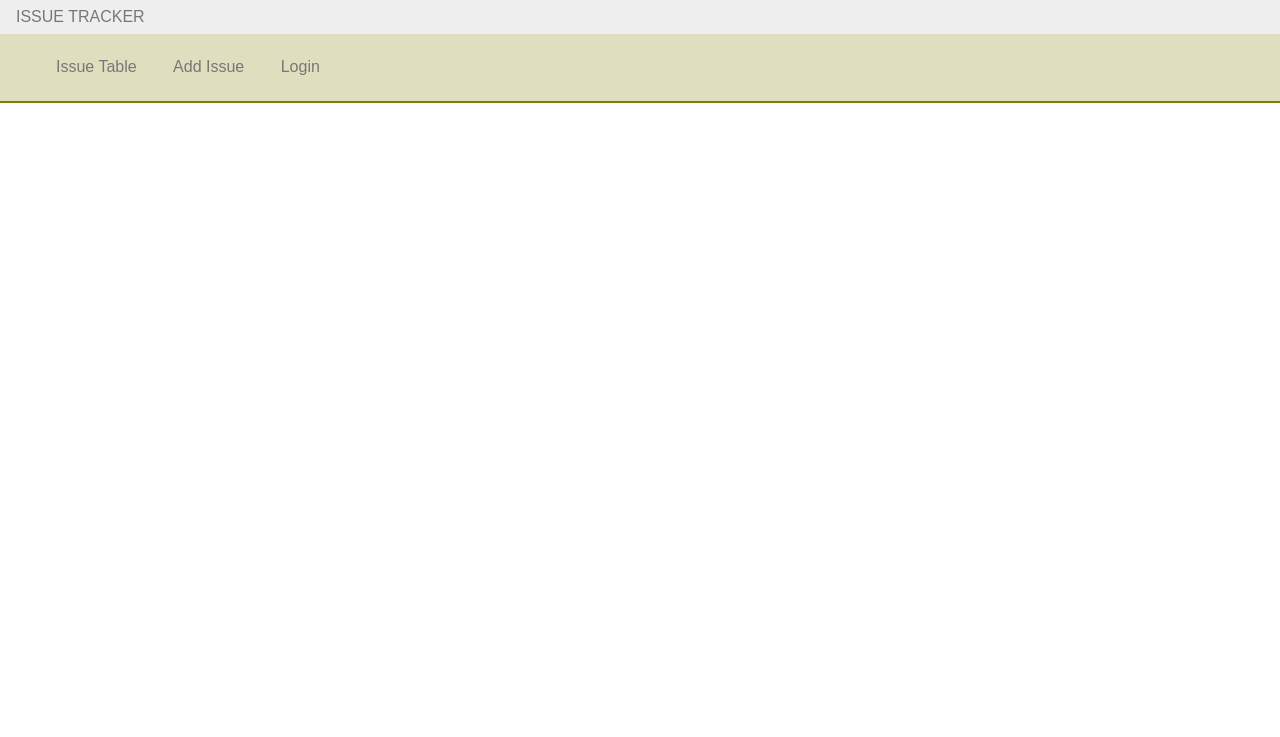
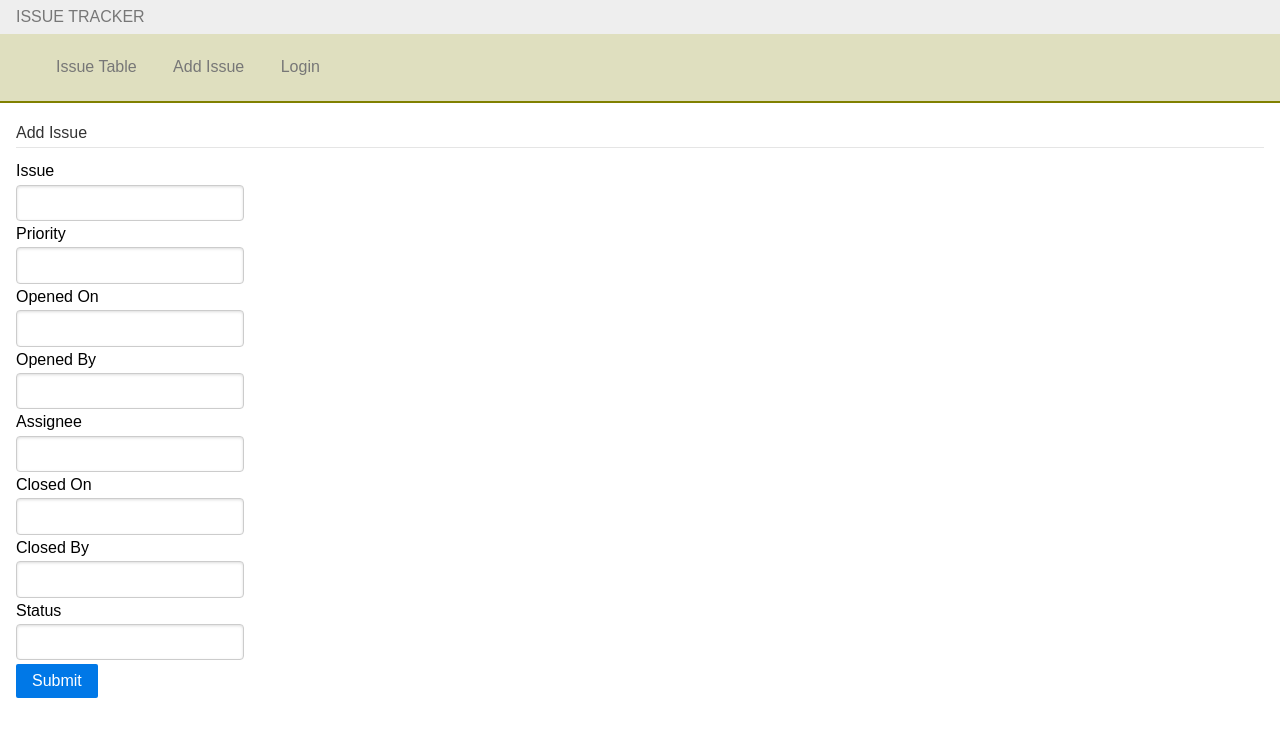
Before and after one commit to hobbs131/Issue_Tracker, a Flask app: template templates/add_issue.html in a window 1280 px wide. Shown: the top 737 px of the page. Run offline with Flask 2, Linux system fonts and the light colour scheme; the template is opened without the code that fills it, so the values that code supplies are empty; some libraries are stand-ins or nearby versions.

Commit message:
Project ready for group check-in

```diff
--- a/schema.sql
+++ b/schema.sql
@@ -1,13 +1,13 @@
 drop table issues;
 
 create table issues (
-  number SERIAL PRIMARY KEY,
+  id SERIAL PRIMARY KEY,
   issue varchar(255),
   priority varchar(255),
-  opened_on DATE,
+  opened_on varchar(255),
   opened_by varchar(255),
   assignee varchar(255),
-  closed_on DATE,
+  closed_on varchar(255),
   closed_by varchar(255),
   status varchar(255)
 );
--- a/server.py
+++ b/server.py
@@ -52,9 +52,28 @@ def home():
 
 @app.route('/issues')
 def issues():
-        return render_template('issues.html')
+	with db.get_db_cursor(True) as cur:
+		cur.execute("SELECT json_agg(issues) FROM issues")
+		results = cur.fetchone()[0]
+		if (results != None):
+			return render_template('issues.html', results=results)
 
 @app.route('/add_issue')
 def add_issue():
-    with db.get_db_cursor(True) as cur:
-       return render_template('issues.html')
+    return render_template('add_issue.html')
+
+@app.route('/postIssueEntry', methods = ["POST"])
+def postIssueEntry():
+	with db.get_db_cursor(True) as cur:
+		issue = request.form.get('issue')
+		priority = request.form.get('priority')
+		opened_on = request.form.get('opened_on')
+		opened_by = request.form.get('opened_by')
+		assignee = request.form.get('assignee')
+		closed_on = request.form.get('closed_on')
+		closed_by = request.form.get('closed_by')
+		status = request.form.get('status')
+		cur.execute("INSERT INTO issues (issue, priority, opened_on, opened_by, assignee, closed_on, closed_by, status) values (%s,%s,%s,%s,%s,%s,%s,%s)", (issue, priority, opened_on, opened_by, assignee, closed_on, closed_by, status,))
+		cur.execute("SELECT json_agg(issues) FROM issues")
+		results = cur.fetchone()[0]
+		return render_template('issues.html', results=results)
--- a/templates/add_issue.html
+++ b/templates/add_issue.html
@@ -1,4 +1,26 @@
 {% extends "parent.html" %}
 {% block title %}People{% endblock %}
 {% block content %}
+<form class="pure-form pure-form-stacked" method = "post" action = "postIssueEntry">
+    <fieldset>
+        <legend>Add Issue</legend>
+        <label for="issue">Issue</label>
+        <input type="text" name = "issue" />
+        <label for="priority">Priority</label>
+        <input type="text" name = "priority" />
+        <label for="opened_on">Opened On</label>
+        <input type="text" name = "opened_on" />
+        <label for="opened_by">Opened By</label>
+        <input type="text" name = "opened_by" />
+        <label for="assignee">Assignee</label>
+        <input type="text" name = "assignee" />
+        <label for="closed_on">Closed On</label>
+        <input type="text" name = "closed_on" />
+        <label for="closed_by">Closed By</label>
+        <input type="text" name = "closed_by" />
+        <label for="status">Status</label>
+        <input type="text" name = "status" />
+        <button type="submit" class="pure-button pure-button-primary">Submit</button>
+    </fieldset>
+</form>
 {% endblock %}
```
Also changed, not shown: templates/issues.html (+29 -0 lines).
